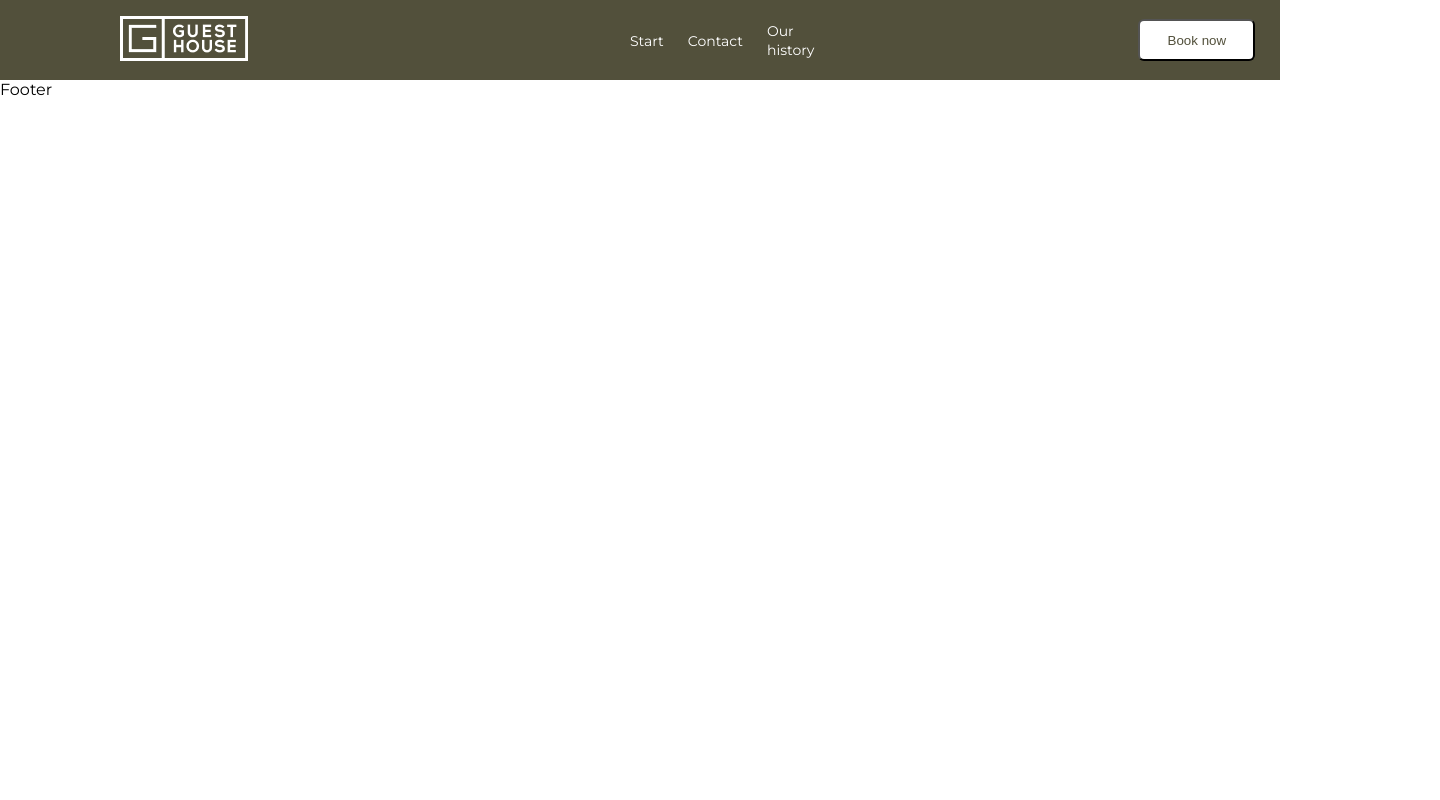
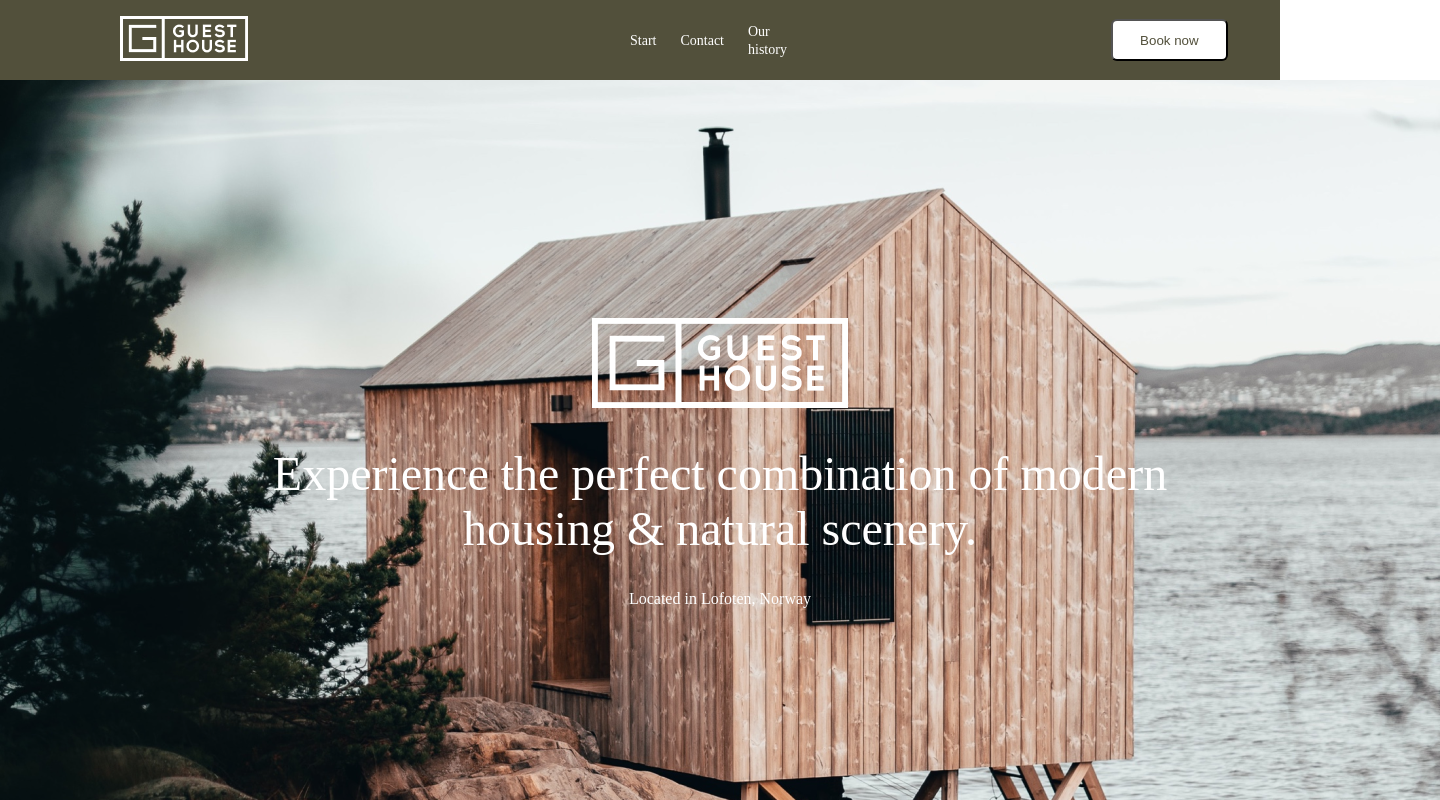
Before and after one commit to bad-black-neko/guest_house_landing, a React (Create React App) app in the folder client/: page / in a window 1280 px wide. Shown: the top 800 px of the page, 1440 px wide, since content can reach past the window. Built offline with nearby package versions, Linux system fonts and the light colour scheme; the HTML template or start-up script is replaced by a standard one.

Commit message:
First block done

```diff
--- a/client/src/components/MainPage/MainPage.jsx
+++ b/client/src/components/MainPage/MainPage.jsx
@@ -1,4 +1,5 @@
 import React from 'react'
+import styles from "./MainPage.module.css";
 import Footer from '../Footer/Footer'
 import Header from '../Header/Header'
 
@@ -6,6 +7,11 @@ export default function MainPage() {
   return (
     <>
         <Header/>
+        <div className={styles.first_block}>
+            <div><img src="/images/big_logo.png" alt='logo'/></div>
+            <div>Experience the perfect combination of modern <br/>housing & natural scenery.</div>
+            <div>Located in Lofoten, Norway</div>
+        </div>
         <Footer/>
     </>
   )
--- a/client/src/components/MainPage/MainPage.module.css
+++ b/client/src/components/MainPage/MainPage.module.css
@@ -0,0 +1,19 @@
+.first_block {
+    background-image: url("../../../public/images/main_image.png");
+    width: 1440px;
+    height: 800px;
+    display: flex;
+    flex-direction: column;
+    align-items: center;
+    justify-content: center;
+}
+
+.first_block div {
+    margin-bottom: 34px;
+    text-align: center;
+    color: #FFFFFF;
+}
+
+.first_block div:nth-child(2) {
+    font-size: 48px;
+}
--- a/client/src/index.css
+++ b/client/src/index.css
@@ -1,7 +1,8 @@
 body {
   margin: 0;
-  font-family:
-    Montserrat;
+  font:
+    14px,
+    'Montserrat';
   -webkit-font-smoothing: antialiased;
   -moz-osx-font-smoothing: grayscale;
   font-weight: 400;
```
Also changed, not shown: client/public/images/big_logo.png (added), client/public/images/main_image.png (added).
